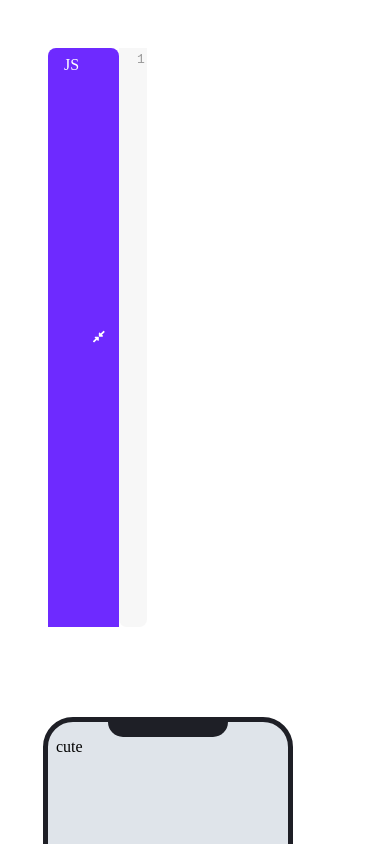
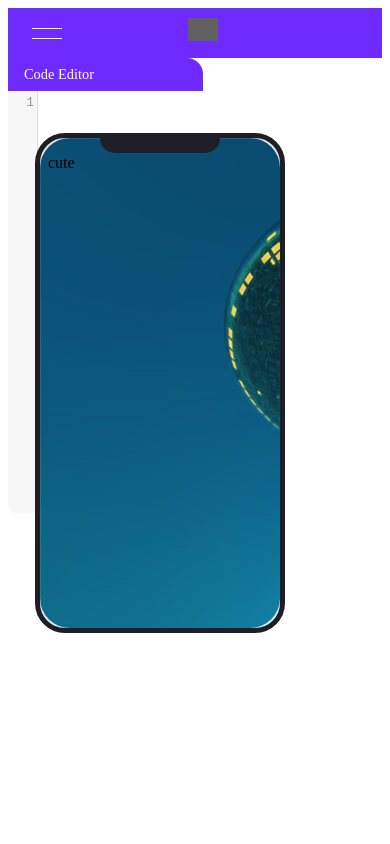
Before and after one commit to sarthakg04/dyteapp, a React app: page / in a window 390 px wide. Shown: the top 844 px of the page. Built offline with nearby package versions, Linux system fonts and the light colour scheme; grey boxes are pictures that could not be loaded.

Commit message:
UI changes

```diff
--- a/public/index.html
+++ b/public/index.html
@@ -15,29 +15,9 @@
       user's mobile device or desktop. See https://developers.google.com/web/fundamentals/web-app-manifest/
     -->
     <link rel="manifest" href="%PUBLIC_URL%/manifest.json" />
-    <!--
-      Notice the use of %PUBLIC_URL% in the tags above.
-      It will be replaced with the URL of the `public` folder during the build.
-      Only files inside the `public` folder can be referenced from the HTML.
-
-      Unlike "/favicon.ico" or "favicon.ico", "%PUBLIC_URL%/favicon.ico" will
-      work correctly both with client-side routing and a non-root public URL.
-      Learn how to configure a non-root public URL by running `npm run build`.
-    -->
-    <title>React App</title>
+    <title>FuncBox</title>
   </head>
   <body>
-    <noscript>You need to enable JavaScript to run this app.</noscript>
     <div id="root"></div>
-    <!--
-      This HTML file is a template.
-      If you open it directly in the browser, you will see an empty page.
-
-      You can add webfonts, meta tags, or analytics to this file.
-      The build step will place the bundled scripts into the <body> tag.
-
-      To begin the development, run `npm start` or `yarn start`.
-      To create a production bundle, use `npm run build` or `yarn build`.
-    -->
   </body>
 </html>
--- /dev/null
+++ b/src/assets/css/Navbar.css
@@ -0,0 +1,183 @@
+ /* Basic Style */
+
+  li {
+    list-style-type: none;
+  }
+  a {
+    text-decoration: none;
+    color: black;
+  }
+  img {
+    width: 100%;
+    display: block;
+  }
+
+  /* Navigation Bar */
+  .header {
+    font-family: Relaway, sans-serif;
+    line-height: 1.7;
+    text-align: center;
+    position: relative;
+    top:0px;
+    left:0;
+    right:0;
+    background: #6e2aff;
+    color: white;;
+
+  }
+  .navbar {
+    position: relative;
+    width: 90%;
+    max-width: 1000px;
+    margin: 0 auto;
+  }
+
+  /* Menu */
+  .menu {
+    width: 70%;
+    margin: 0 auto;
+    text-align: center;
+  }
+  .menu .nav_list {
+    display: flex;
+    justify-content: space-between;
+  }
+  .nav_list li {
+    padding: 12px 15px;
+  }
+  .nav_list li a {
+    color: white;
+    font-size: .9rem;
+  }
+  /* toggler */
+  .toggler {
+    position: fixed;  /* To take it out of the flow so the navbar is minimized */
+    visibility: hidden;  /* To hide it completely  */
+  }
+
+  /* LOGO */
+  .logo {
+    position: absolute;
+    bottom: 0;
+    left: 0;
+    width: 30px;
+    height: 25px;
+    margin-bottom: 15px;
+    filter: invert(100%);
+  }
+  .logo:hover {
+    opacity: 0.8;
+  }
+
+  /* Media Query 500px */
+  @media screen and (max-width: 780px) {
+    /* center the logo */
+    .logo {
+      margin-left: 48%;  /* to center it */
+      z-index: 2; /* in order to still visible even after expanding the menu */
+    }
+
+    /* Change the menu to take the whole page */
+    .menu {
+      width: 100%;
+      position: fixed;  /* to take it out of the content of the navbar to make it occupy the whole page */
+      top: 0;
+      left: 0;
+      width: 100%;
+      height: 100vh;
+      padding-top: 70px; /* This is equal to the margin+height of the toggler below + 20px for roam as I will overlap the menu with the navbar and will make the navbar z-index higher */
+      background: rgba(0,0,0,0.9);
+      transform: scale(0); /* To activate it by clicking on the toggler */
+      transition: all 0.5s ease;
+    }
+    .menu .nav_list {
+      flex-direction: column;
+      width: 80%;
+      margin: 0;
+      text-align: left;
+    }
+    .nav_list li {
+      padding: 0;   /* To remove its effect from above */
+    }
+
+    .nav_list li a{   /* the a selector instead of li to make the whole block clickable */
+      padding: 20px 0;
+      display: block;
+      width: 100%;
+      border-top:1px #403f3c solid ;
+    }
+    .nav_list li a:hover{
+      opacity: 0.7;
+    }
+    /* after setting the menu out of the navbar we had to set the toggler to relative in order to keep it inside the nav bar so it will have height. to locate the toggler at the left, we need to put the navbar to flex and justify-content to flex-start */
+    .navbar {
+      display: flex;
+      justify-content: flex-start;
+    }
+    /* setup the hamburger menu */
+    /* 1st setup the toggler */
+    .toggler {
+      visibility: visible; /* to recover the hidden effect made above */
+      position: relative;  /* if it is absolute, the parent which is the navbar does not have any height as all its children are made absolute. This happend as we made the main content which is the menu fixed, we took it from the content of the navbar */
+      width: 40px;
+      height: 30px;
+      margin: 10px 0;
+      z-index: 100;  /* to make it always on top to be able to click it */
+      opacity: 0;
+      cursor: pointer;
+    }
+
+    /* 2nd setup the hamburger */
+    /* setup the parent of the lines */
+    .hamburger {
+      position: absolute;
+      bottom: 0;
+      left: 0;
+      width: 40px;
+      height: 30px;
+      margin-bottom: 10px;
+      padding: 0 5px;
+      display: flex;
+      justify-content: center;
+      align-items: center;
+      z-index: 2; /* to make it on top of the menu  */
+    }
+
+    /* setup the lines */
+    .hamburger > div {
+      position: relative;
+      display: inherit;
+      justify-content: inherit;
+      align-items: inherit;
+      width: 100%;
+      height: 1px;
+      background: white;
+      top: -5px;
+      transition: all .5s ease;
+    }
+    .hamburger >div:after {
+      content: '';
+      position: absolute;
+      background: white;
+      width: 100%;
+      height: 1px;
+      bottom: -10px;
+    }
+    /* to make the lines more grayesh when hovered */
+    .toggler:hover + .hamburger>div,
+    .toggler:hover + .hamburger>div:after {
+      opacity: 0.8;
+    }
+    /* to make the lines x */
+    .toggler:checked + .hamburger>div {
+      transform: rotate(45deg);
+    }
+    .toggler:checked + .hamburger>div:after {
+      transform: rotate(90deg);
+    }
+
+    /* To activate the menu */
+    .toggler:checked ~ .menu {
+      transform: scale(1);
+    }
+  }
--- a/src/components/App.js
+++ b/src/components/App.js
@@ -2,11 +2,11 @@ import React, { useState, useEffect } from 'react';
 import Editor from './Editor'
 import useLocalStorage from '../hooks/useLocalStorage'
 import space from '../components/spaceship.png'
+import Navbar from './Navbar'
 function App() {
   const [html, setHtml] = useLocalStorage('html', '')
   const [css, setCss] = useLocalStorage('css', '')
   const [js, setJs] = useLocalStorage('js', '')
-  //const[python,setPy]=useLocalStorage('python')
   const [srcDoc, setSrcDoc] = useState('')
   useEffect(() => {
     const timeout = setTimeout(() => {
@@ -31,11 +31,13 @@ function App() {
             document.getElementById("demo").innerHTML = text1;
           }
           </script>
-      <body>
-
+      <body style="background-image: url(${space}); no-repeat cover">
+      <div>
           <p id="demo">cute</p>
+          <pre>
+          </pre>
           <script>${js}</script>
-
+        </div>
       </body>
       </html>
       `)
@@ -46,10 +48,12 @@ function App() {
 
     }, 250)
     return () => clearTimeout(timeout)
-  }, [html, css, js])
+  }, [js])
   return (
     <>
+
     <div class="root">
+    <Navbar/>
       <div className="top-pane">
       <Editor
           language="javascript"
@@ -58,7 +62,6 @@ function App() {
           onChange={setJs}
         />
       <div class='phone'>
-
         <iframe
           srcDoc={srcDoc}
           title="output"
@@ -67,8 +70,6 @@ function App() {
           width="100%"
           height="100%"
         />
-
-
       </div>
 </div>
 </div>
--- a/src/components/Editor.js
+++ b/src/components/Editor.js
@@ -20,17 +20,9 @@ export default function Editor(props) {
     onChange(value)
   }
   return (
+    <>
+    <div class="editorheader"><div class="editortext">Code Editor</div></div>
     <div className={`editor-container ${open ? '' : 'collapsed'}`}>
-      <div className="editor-title">
-        {displayName}
-        <button
-          type="button"
-          className="expand-collapse-btn"
-          onClick={() => setOpen(prevOpen => !prevOpen)}
-        >
-          <FontAwesomeIcon icon={open ? faCompressAlt : faExpandAlt} />
-        </button>
-      </div>
       <ControlledEditor
         onBeforeChange={handleChange}
         value={value}
@@ -43,5 +35,6 @@ export default function Editor(props) {
         }}
       />
     </div>
+    </>
   )
 }
--- /dev/null
+++ b/src/components/Navbar.js
@@ -0,0 +1,27 @@
+import React from 'react'
+import Navbar from '../assets/css/Navbar.css'
+export default function nav() {
+    return (
+            <>
+            <header class="header">
+            <nav class="navbar">
+            <section class="logo">
+                <a href="https://apple.com"><img src="https://img.icons8.com/ios-glyphs/30/000000/mac-os--v4.png"/></a>
+            </section>
+            <input type="checkbox" class="toggler"/>
+            <div class="hamburger"><div></div></div>
+            <div class="menu">
+                <ul class="nav_list">
+                <li><a href="https://www.apple.com/eg/mac/">Mac</a></li>
+                <li><a href="https://www.apple.com/eg/ipad/">iPad</a></li>
+                <li><a href="https://www.apple.com/eg/iphone/">iPhone</a></li>
+                <li><a href="https://www.apple.com/eg/tv/">TV</a></li>
+                <li><a href="https://www.apple.com/eg/music/">Music</a></li>
+                <li><a href="https://support.apple.com/en-eg/">Support</a></li>
+                </ul>
+            </div>
+            </nav>
+        </header>
+            </>
+    )
+}
--- a/src/index.css
+++ b/src/index.css
@@ -1,6 +1,3 @@
-body {
-  margin: 0;
-}
 
 .top-pane {
   background-color: white;
@@ -42,13 +39,11 @@ width:5vw;
 .editor-container {
   flex-grow: 1;
   flex-basis: 0;
-  height: 80vh;
+  height: 50vh;
   width:50vw;
   display: flex;
-  padding: 3rem;
   background-color: white;
-  position:relative;
-  float:left;
+  position:absolute;
 }
 
 .editor-container.collapsed {
@@ -79,7 +74,20 @@ width:5vw;
   border-top-right-radius: .5rem;
   border-top-left-radius: .5rem;
 }
-
+.editorheader{
+  background-color: #6e2aff;
+  flex-grow: 1;
+  flex-basis: 0;
+  display: flex;
+  width:50vw;
+  padding: .5rem .5rem .5rem 1rem;
+  border-top-right-radius: 1rem;
+}
+.editortext{
+  color: white;
+  font-size: .9rem;
+  font-family: Raleaway;
+}
 .CodeMirror {
   height: 100% !important;
 }
--- a/src/index.js
+++ b/src/index.js
@@ -1,6 +1,7 @@
 import React from 'react';
 import ReactDOM from 'react-dom';
 import './index.css';
+import './assets/css/Navbar.css'
 import App from './components/App';
 import $ from 'jquery';
 let headers = new Headers();
```
